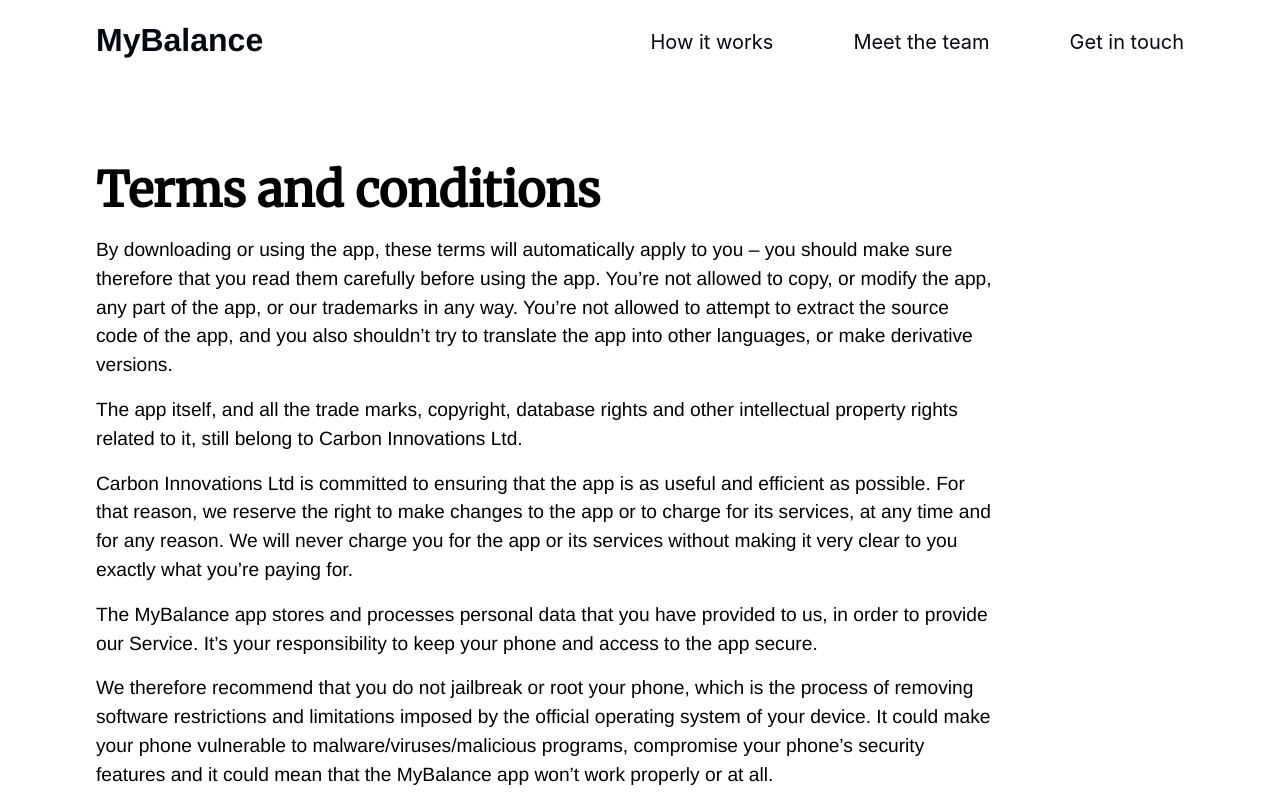
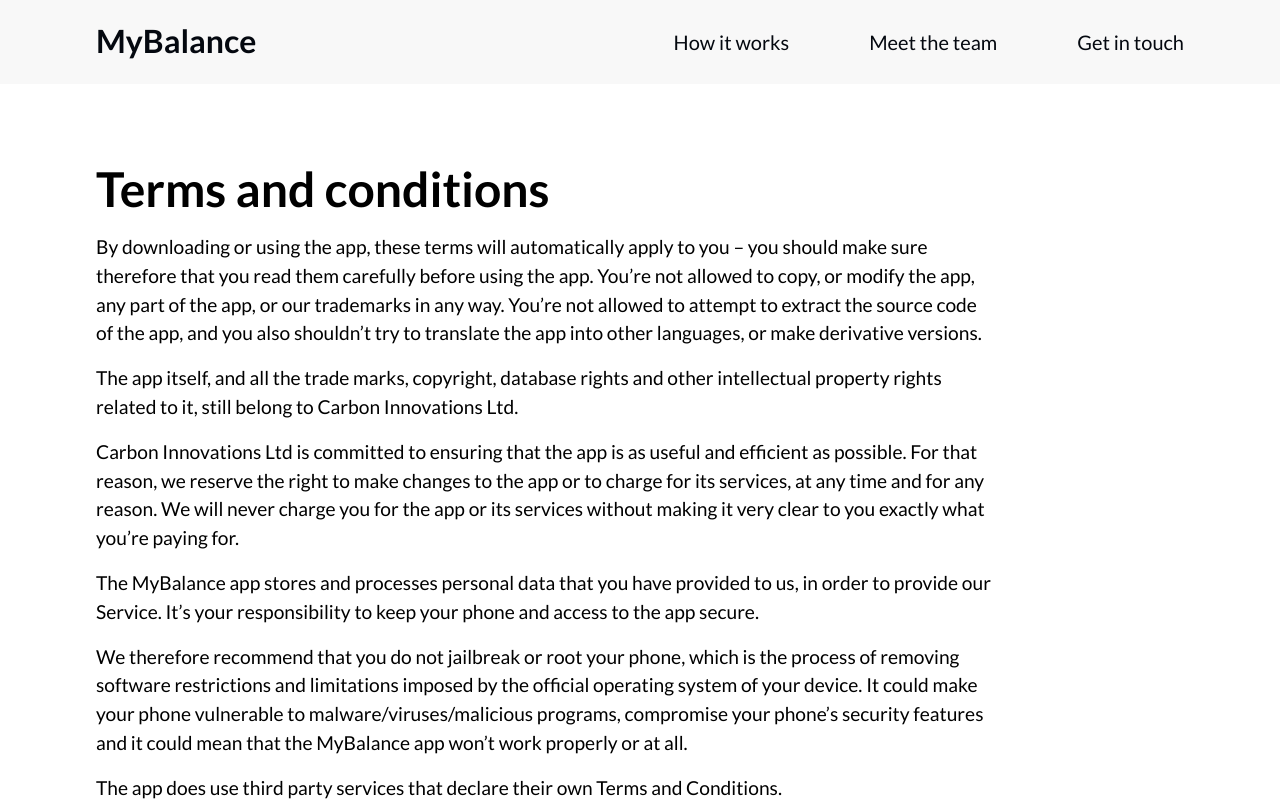
Before and after one commit to mybalance/my-balance-next, a Next.js app: page /terms in a window 1280 px wide. Shown: the top 801 px of the page. Built offline with nearby package versions, Linux system fonts and the light colour scheme.

Commit message:
:lipstick: changed landing heading and nav styles

```diff
--- a/components/Landing.js
+++ b/components/Landing.js
@@ -6,15 +6,19 @@
   return (
     <>
       <Head>
-        <link
+        {/* <link
           href="https://fonts.googleapis.com/css2?family=Merriweather&family=Merriweather+Sans:wght@400;600&display=swap"
           rel="stylesheet"
-        />
+        /> */}
+        <link
+          href="https://fonts.googleapis.com/css2?family=Lato:wght@400;700;900&display=swap"
+          rel="stylesheet">
+        </link>
       </Head>
 
       <section className={styles.mainContainer} id="home">
         <div className={styles.headerContainer}>
-          <h1 className={styles.header}><span className={styles.headerColour}>Low</span> <span className={styles.headerColour}>carbon</span> <span className={styles.headerColour}>living</span>.</h1>
+          <h1 className={styles.header}><span className={styles.headerColour}>Low</span>-<span className={styles.headerColour}>carbon</span> <span className={styles.headerColour}>living</span>. <span className={styles.headerTextColour}>For everyone.</span></h1>
           <p className={styles.subheader}>With the MyBalance app and platform, you'll have a simple, effective method of measuring, reducing, and offsetting your carbon footprint.</p>
         </div>
         <div className={styles.phoneContainer}>
@@ -33,7 +37,4 @@
   )
 }
 
-// https://coolors.co/007c7a-99ddc8-95bf74-04080f-c492b1
-// https://coolors.co/007c7a-a6ece0-7adfbb-031926-0a1128
-
 export default Landing;
--- a/components/Navigation.js
+++ b/components/Navigation.js
@@ -39,10 +39,14 @@
   return (
 		<>
 			<Head>
-				<link
+				{/* <link
           href="https://fonts.googleapis.com/css2?family=Merriweather&family=Merriweather+Sans:wght@400;600&display=swap"
           rel="stylesheet"
-        />
+        /> */}
+				<link
+          href="https://fonts.googleapis.com/css2?family=Lato:wght@400;700;900&display=swap"
+          rel="stylesheet">
+        </link>
       </Head>
 
 			{/* Main navbar */}
--- a/pages/_app.js
+++ b/pages/_app.js
@@ -1,16 +1,25 @@
+import Head from "next/head";
 import "../styles/globals.css";
 
 function MyApp({ Component, pageProps }) {
   return (
-    // <Layout>
-      <Component {...pageProps} />
-    // </ Layout>
+    <>
+    <Head>
+        <link
+          // Lato
+          href="https://fonts.googleapis.com/css2?family=Lato:wght@400;700&display=swap"
+          rel="stylesheet"
+
+          // Merriweather
+          // href="https://fonts.googleapis.com/css2?family=Merriweather&family=Merriweather+Sans:wght@400;600&display=swap"
+          // rel="stylesheet"
+
+        />
+    </Head>
+
+    <Component {...pageProps} />
+    </>
   )
 }
 
 export default MyApp;
-
-// on page load, bring in a random image from an array
-
-// Server side, or backend: runs on the server on which your website is running
-// Client side, or frontend: runs on the browser on which your website is loaded
--- a/pages/index.js
+++ b/pages/index.js
@@ -41,3 +41,6 @@
 }
 
 export default home;
+
+// https://coolors.co/007c7a-99ddc8-95bf74-04080f-c492b1
+// https://coolors.co/007c7a-a6ece0-7adfbb-031926-0a1128
--- a/styles/IntroText.module.css
+++ b/styles/IntroText.module.css
@@ -1,6 +1,6 @@
 .mainContainer {
   height: fit-content;
-  background-color: #f8f8f8;
+  background-color: var(--main-off-white);
   display: flex;
   flex-direction: column;
 }
--- a/styles/Landing.module.css
+++ b/styles/Landing.module.css
@@ -20,7 +20,8 @@
   justify-content: center;
   align-items: flex-start;
   padding: 0 6rem;
-  /* margin-top: 5.25rem; */
+  background-color: var(--main-off-white);
+  /* background-color: var(--balance-teal); */
 }
 
 @media (max-width: 1000px) {
@@ -36,16 +37,16 @@
 @media (max-width: 750px) {
   .headerContainer {
     height: fit-content;
-    margin: 0 4rem;
-    padding: 0 0;
+    margin: 0 0;
+    padding: 0 4rem;
     justify-content: flex-start;
   }
 }
 
 @media (max-width: 500px) {
   .headerContainer {
-    margin: 0 1rem;
-    padding: 0 0;
+    margin: 0 0;
+    padding: 0 1rem;
   }
 }
 
@@ -57,7 +58,10 @@
   align-items: center;
   justify-content: center;
   padding: 0 6rem;
-  margin-top: 7rem;
+  /* margin-top: 7rem; */
+  padding-top: 7rem;
+  background-color: var(--main-off-white);
+  /* background-color: #1D3557; */
 }
 
 @media (max-width: 1000px) {
@@ -74,21 +78,22 @@
     place-self: center;
     width: calc(100% - 8rem);
     margin: 0 0;
-    padding: 0 0;
+    padding: 0 4rem;
   }
 }
 
 @media (max-width: 500px) {
   .phoneContainer {
     width: calc(100% - 2rem);
+    padding: 0 1rem;
   }
 }
 
 /* Header styles */
 .header {
   font-family: var(--header-text);
-  font-size: var(--header-text-size);
-  font-weight: 400;
+  font-size: 4.5rem;
+  font-weight: 600;
   color: #04080F;
   margin-bottom: 2rem;
   text-align: left;
@@ -113,18 +118,22 @@
   }
 }
 
-.headerColour {
+/* .headerColour {
   background-image: linear-gradient(100deg, #7ADFBB 0%, #A6ECE0 100%);
   background-repeat: no-repeat;
   background-size: 100% 0.3em;
   background-position: 0 90%;
   transition: background-size 0.75s ease;
+} */
+
+.headerTextColour {
+  color: var(--balance-teal);
 }
 
 /* Subheader styles */
 .subheader {
   font-size: var(--body-text-size);
-  font-family: var(--body-text);
+  font-family: 'Lato', sans-serif;
   font-weight: 400;
   color: #04080F;
   text-align: left;
--- a/styles/globals.css
+++ b/styles/globals.css
@@ -1,7 +1,9 @@
 :root {
   /* Text */
-  --header-text: "Merriweather", serif;
-  --body-text: "Helvetica Neue", sans-serif;
+  /* --header-text: "Merriweather", serif; */
+  --header-text: "Lato", sans-serif;
+  --body-text: "Lato", sans-serif;
+  /* --body-text: "Helvetica Neue", sans-serif; */
   --header-text-size: 3rem;
   --header-text-size-handheld: 2.25rem;
   --body-text-size: 1.2rem;
@@ -12,7 +14,14 @@
   /* Colours */
   --main-underline: linear-gradient(100deg, #7ADFBB 0%, #A6ECE0 100%);
   --text-colour: #04080F;
+  --text-white: #E8F1F2;
   --balance-teal: #007C7A;
+  --main-off-white: #f8f8f8;
+  --off-white: #DAE3E5;
+}
+
+html {
+  scroll-behavior: smooth;
 }
 
 body {
--- a/styles/navigation.module.css
+++ b/styles/navigation.module.css
@@ -1,8 +1,8 @@
 .navbar {
-	font-family: "Helvetica Neue", sans-serif;
+	font-family: var(--body-text);
 	height: 5.25rem;
 	width: 100%;
-	background-color: white;
+	background-color: #f8f8f8;
 	/* border-bottom: 1px solid lightgray; */
 	display: flex;
 	justify-content: space-between;
@@ -15,17 +15,19 @@
 	width: fit-content;
 	margin-left: 6rem;
 	/* font-family: "Merriweather Sans", sans-serif; */
-	font-family: "Helvetica Neue", sans-serif;
-	font-weight: 600;
+	/* font-family: "Helvetica Neue", sans-serif; */
+	font-family: var(--body-text);
+	font-weight: 700;
 	cursor: pointer;
 	color: #04080F;
 	border-bottom: .25rem solid transparent;
 	/* Underline hover styles */
-	background-image: linear-gradient(100deg, #7ADFBB 0%, #A6ECE0 100%);
+	/* background-image: linear-gradient(100deg, #7ADFBB 0%, #A6ECE0 100%);
 	background-repeat: no-repeat;
   background-size: 100% 0em;
   background-position: 0 100%;
-	transition: all .75s ease;
+	transition: all .75s ease; */
+	transition: color .75s ease;
 }
 
 @media (max-width: 1000px) {
@@ -43,10 +45,11 @@
 
 @media (min-width: 1000px) {
 	.brand:hover {
-		background-image: linear-gradient(100deg, #7ADFBB 0%, #A6ECE0 100%);
+		/* background-image: linear-gradient(100deg, #7ADFBB 0%, #A6ECE0 100%);
 		background-repeat: no-repeat;
 		background-size: 100% 1em;
-		background-position: 0 100%;
+		background-position: 0 100%; */
+		color: var(--balance-teal);
 	}
 }
 
@@ -57,13 +60,18 @@
 
 .navItem {
 	color: #04080F;
-	font-family: "inter", sans-serif;
+	font-family: var(--body-text);
 	font-size: 1.25rem;
 	cursor: pointer;
+	transition: color .75s ease;
 }
 
 .navItem:not(:last-child) {
 	margin-right: 5rem;
+}
+
+.navItem:hover {
+	color: var(--balance-teal);
 }
 
 .overlayHidden {
@@ -101,7 +109,7 @@
 }
 
 .overlayItem {
-	font-family: "Helvetica Neue", sans-serif;
+	font-family: var(--body-text);
 	font-size: 3rem;
 	color: whitesmoke;
 	padding: .5rem 0;
```
